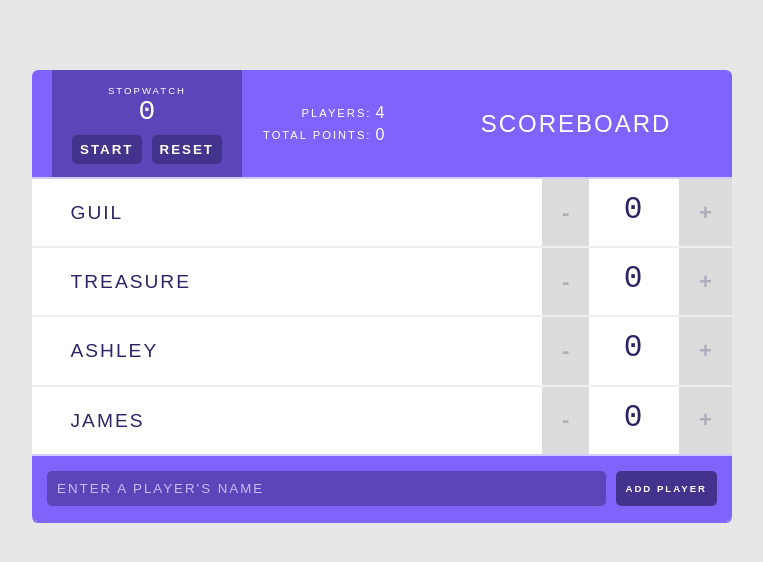
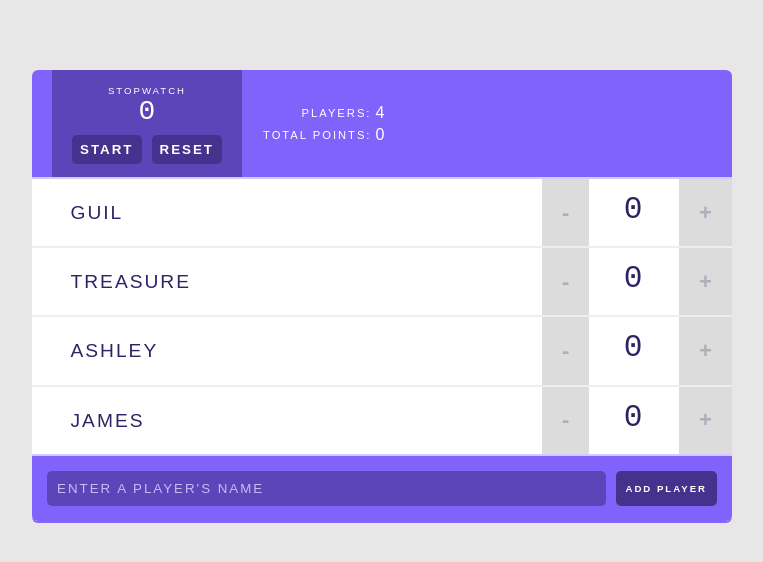
Before and after one commit to MeghanPund/treehouseReactCourseCont, a React (Create React App) app: page / in a window 1280 px wide. Shown: the top 562 px of the page, without its empty margins (258-1021 px from the left). Built offline with nearby package versions, Linux system fonts and the light colour scheme.

Commit message:
removed title prop from header component because the default value is the same

```diff
--- a/src/components/App.js
+++ b/src/components/App.js
@@ -74,10 +74,7 @@
   render() {
     return (
       <div className="scoreboard">
-        <Header
-          title="Scoreboard"
-          players={this.state.players}
-        />
+        <Header players={this.state.players} />
 
         {/* Players list */}
         {this.state.players.map( (player, index) =>
```
